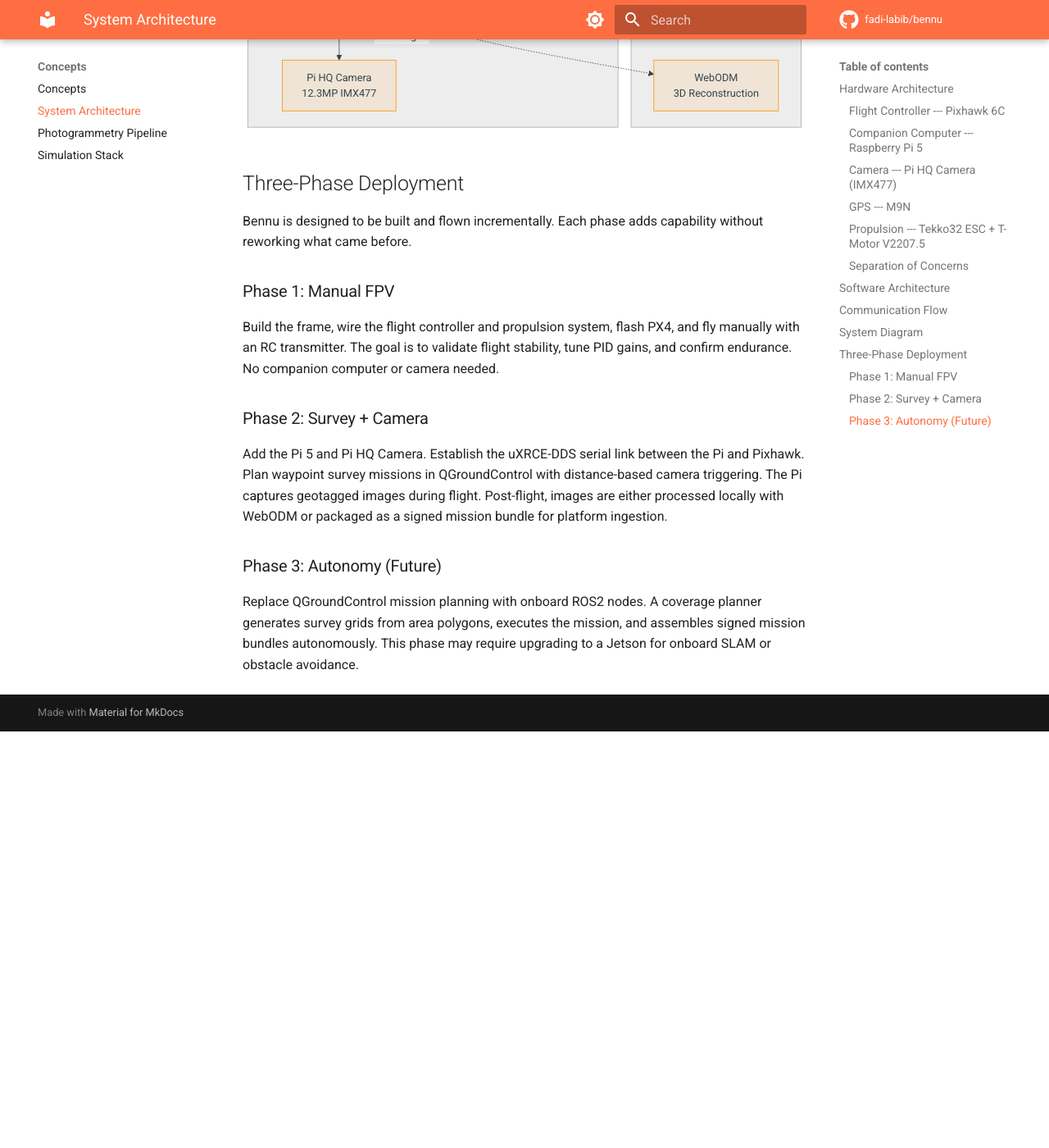
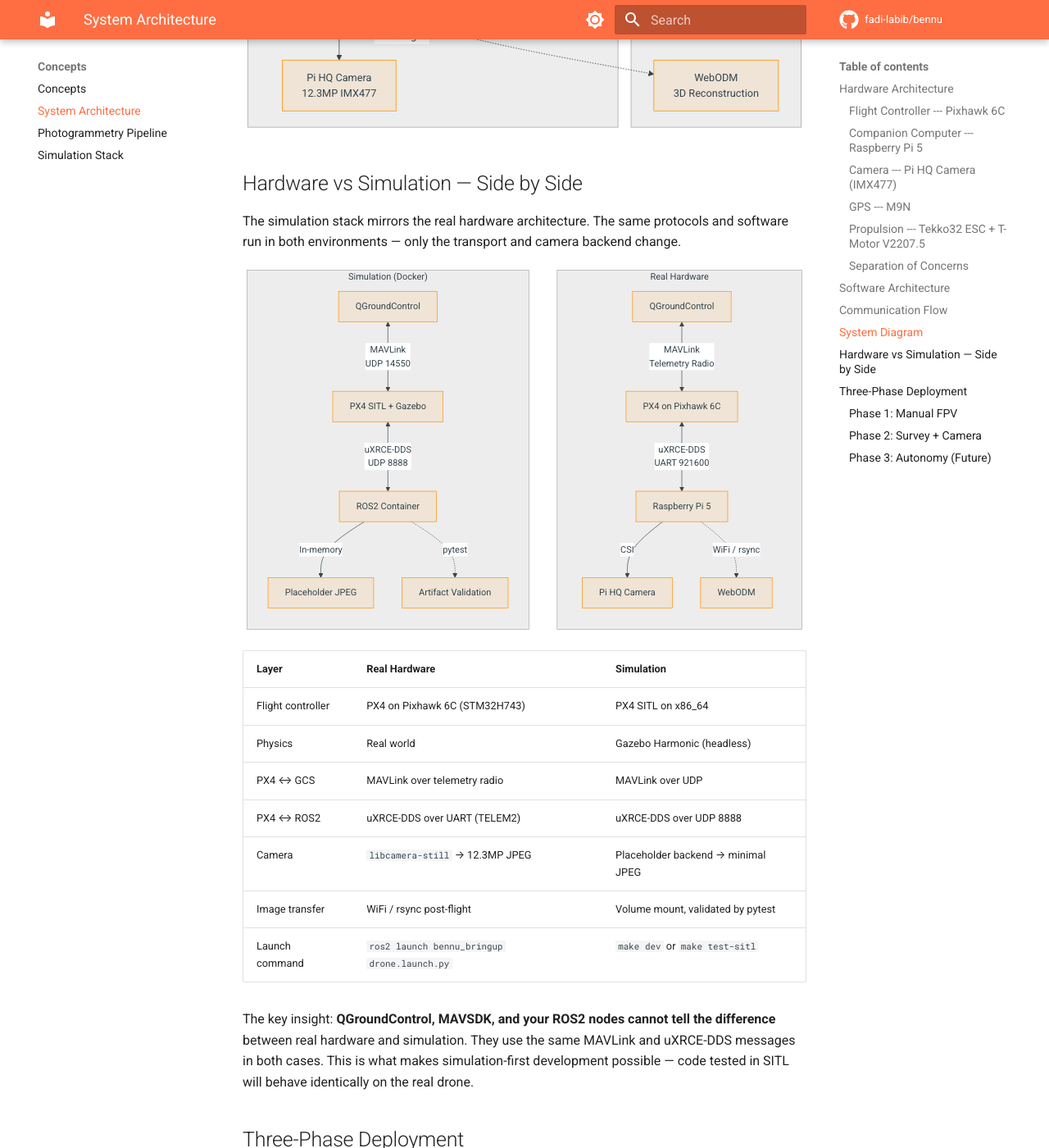
Before and after one commit to fadi-labib/bennu, an MkDocs documentation site: the page built from docs/concepts/system-architecture.md, in a window 1280 px wide and 1400 px high, scrolled down 3546 px. Shown: the whole window at 82% size. Built offline with MkDocs 1.6.1 and Material for MkDocs 9.7.7, drawn with Linux system fonts in a browser that asks for light colours; comment, search, counter and statistics services are not loaded; before the commit the page ends 4438 px from its top, so only the background shows below that.

Commit message:
docs: add hardware vs simulation side-by-side diagram to system architecture

````diff
--- a/docs/concepts/system-architecture.md
+++ b/docs/concepts/system-architecture.md
@@ -103,6 +103,53 @@
     CAM_NODE -.->|"WiFi / rsync<br/>Post-flight"| WebODM
 ```
 
+## Hardware vs Simulation — Side by Side
+
+The simulation stack mirrors the real hardware architecture. The same protocols and software run in both environments — only the transport and camera backend change.
+
+```mermaid
+graph TB
+    subgraph Real["Real Hardware"]
+        direction TB
+        R_QGC[QGroundControl]
+        R_PX4[PX4 on Pixhawk 6C]
+        R_PI[Raspberry Pi 5]
+        R_CAM[Pi HQ Camera]
+        R_ODM[WebODM]
+
+        R_QGC <-->|"MAVLink<br/>Telemetry Radio"| R_PX4
+        R_PX4 <-->|"uXRCE-DDS<br/>UART 921600"| R_PI
+        R_PI -->|"CSI"| R_CAM
+        R_PI -.->|"WiFi / rsync"| R_ODM
+    end
+
+    subgraph Sim["Simulation (Docker)"]
+        direction TB
+        S_QGC[QGroundControl]
+        S_PX4[PX4 SITL + Gazebo]
+        S_ROS2[ROS2 Container]
+        S_CAM[Placeholder JPEG]
+        S_VAL[Artifact Validation]
+
+        S_QGC <-->|"MAVLink<br/>UDP 14550"| S_PX4
+        S_PX4 <-->|"uXRCE-DDS<br/>UDP 8888"| S_ROS2
+        S_ROS2 -->|"In-memory"| S_CAM
+        S_ROS2 -.->|"pytest"| S_VAL
+    end
+```
+
+| Layer | Real Hardware | Simulation |
+|-------|-------------|------------|
+| Flight controller | PX4 on Pixhawk 6C (STM32H743) | PX4 SITL on x86_64 |
+| Physics | Real world | Gazebo Harmonic (headless) |
+| PX4 ↔ GCS | MAVLink over telemetry radio | MAVLink over UDP |
+| PX4 ↔ ROS2 | uXRCE-DDS over UART (TELEM2) | uXRCE-DDS over UDP 8888 |
+| Camera | `libcamera-still` → 12.3MP JPEG | Placeholder backend → minimal JPEG |
+| Image transfer | WiFi / rsync post-flight | Volume mount, validated by pytest |
+| Launch command | `ros2 launch bennu_bringup drone.launch.py` | `make dev` or `make test-sitl` |
+
+The key insight: **QGroundControl, MAVSDK, and your ROS2 nodes cannot tell the difference** between real hardware and simulation. They use the same MAVLink and uXRCE-DDS messages in both cases. This is what makes simulation-first development possible — code tested in SITL will behave identically on the real drone.
+
 ## Three-Phase Deployment
 
 Bennu is designed to be built and flown incrementally. Each phase adds capability without reworking what came before.
````
